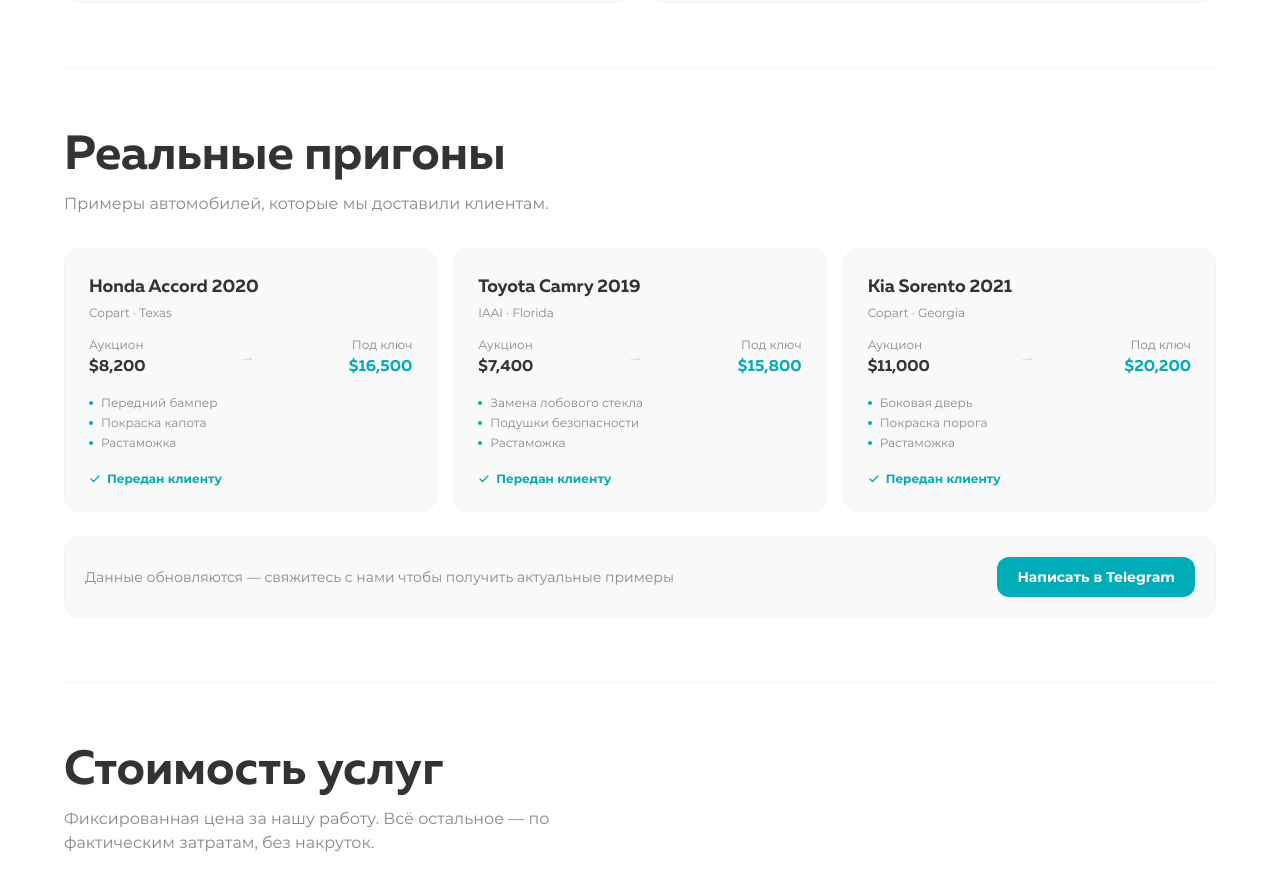
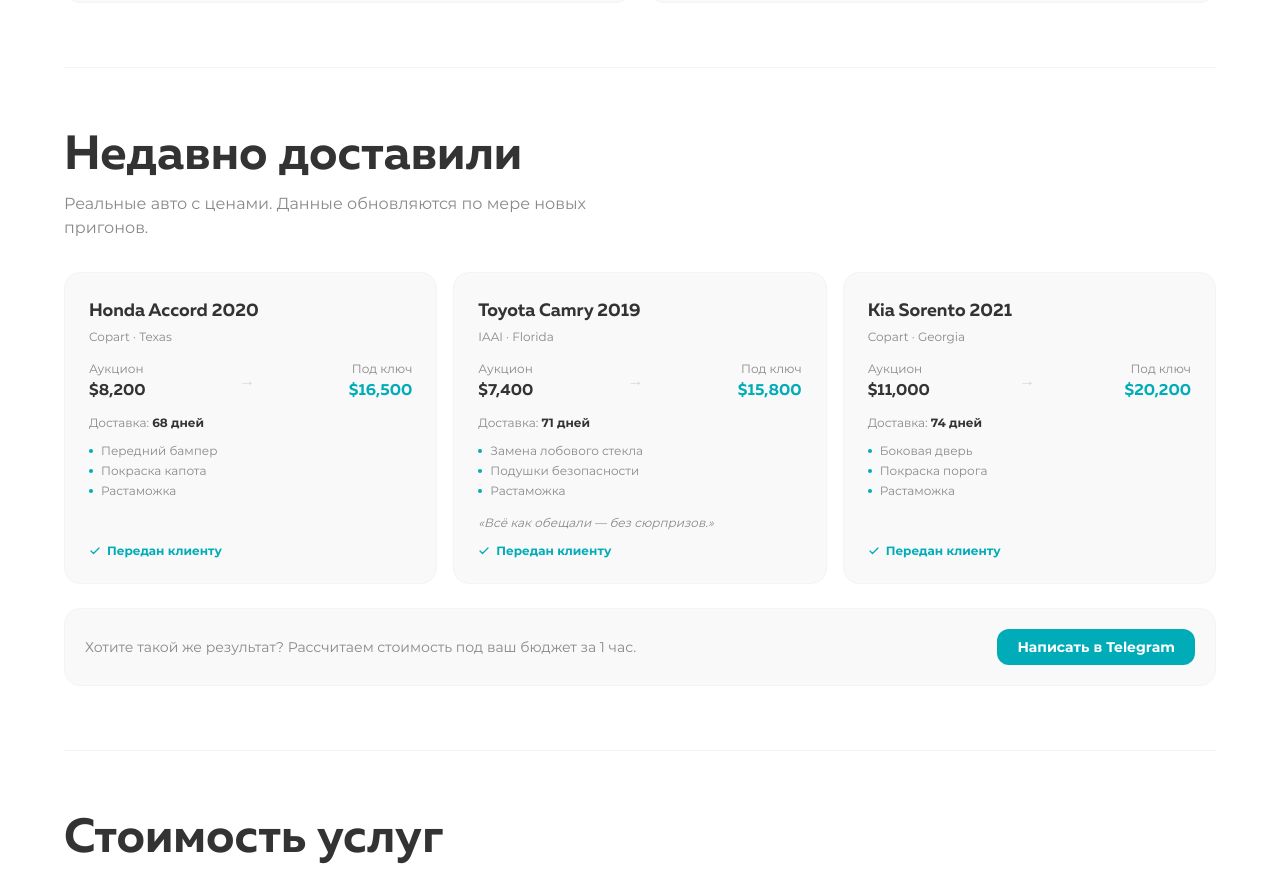
Before and after one commit to idzvilla/pmcars, a Next.js app: page / in a window 1280 px wide. Shown: the part 1900-2777 px from the top of the page. Built offline with nearby package versions, Linux system fonts and the light colour scheme.

Commit message:
feat: update CasesSection with delivery days and optional review quote

```diff
--- a/src/components/sections/CasesSection.tsx
+++ b/src/components/sections/CasesSection.tsx
@@ -1,27 +1,33 @@
 // src/components/sections/CasesSection.tsx
 import { Check } from 'lucide-react'
 
-const PLACEHOLDER_CASES = [
+const CASES = [
   {
     car: 'Honda Accord 2020',
     auction: 'Copart · Texas',
     auctionPrice: '$8,200',
     totalPrice: '$16,500',
+    deliveryDays: 68,
     work: ['Передний бампер', 'Покраска капота', 'Растаможка'],
+    review: null,
   },
   {
     car: 'Toyota Camry 2019',
     auction: 'IAAI · Florida',
     auctionPrice: '$7,400',
     totalPrice: '$15,800',
+    deliveryDays: 71,
     work: ['Замена лобового стекла', 'Подушки безопасности', 'Растаможка'],
+    review: 'Всё как обещали — без сюрпризов.',
   },
   {
     car: 'Kia Sorento 2021',
     auction: 'Copart · Georgia',
     auctionPrice: '$11,000',
     totalPrice: '$20,200',
+    deliveryDays: 74,
     work: ['Боковая дверь', 'Покраска порога', 'Растаможка'],
+    review: null,
   },
 ]
 
@@ -29,20 +35,20 @@
   return (
     <section className="pb-14 md:pb-16 border-b border-gray-100 mb-14 md:mb-16">
       <h2 className="font-muller font-bold text-3xl md:text-4xl lg:text-5xl text-body mb-3">
-        Реальные пригоны
+        Недавно доставили
       </h2>
       <p className="font-montserrat text-base text-muted mb-8 max-w-xl">
-        Примеры автомобилей, которые мы доставили клиентам.
+        Реальные авто с ценами. Данные обновляются по мере новых пригонов.
       </p>
       <div className="grid grid-cols-1 md:grid-cols-3 gap-4 mb-6">
-        {PLACEHOLDER_CASES.map((c) => (
+        {CASES.map((c) => (
           <div
             key={c.car}
             className="bg-light-bg rounded-2xl p-6 border border-gray-100 flex flex-col"
           >
             <h3 className="font-muller font-bold text-lg text-body mb-1">{c.car}</h3>
             <p className="font-montserrat text-xs text-muted mb-4">{c.auction}</p>
-            <div className="flex items-center justify-between mb-4">
+            <div className="flex items-center justify-between mb-3">
               <div>
                 <p className="font-montserrat text-xs text-muted mb-0.5">Аукцион</p>
                 <p className="font-muller font-bold text-base text-body">{c.auctionPrice}</p>
@@ -53,7 +59,10 @@
                 <p className="font-muller font-bold text-base text-primary">{c.totalPrice}</p>
               </div>
             </div>
-            <ul className="flex flex-col gap-1 mb-5 flex-1">
+            <p className="font-montserrat text-xs text-muted mb-3">
+              Доставка: <span className="text-body font-semibold">{c.deliveryDays} дней</span>
+            </p>
+            <ul className="flex flex-col gap-1 mb-4 flex-1">
               {c.work.map((w) => (
                 <li key={w} className="flex items-start gap-2 font-montserrat text-xs text-muted">
                   <span className="mt-1.5 w-1 h-1 rounded-full bg-primary flex-shrink-0" />
@@ -61,6 +70,9 @@
                 </li>
               ))}
             </ul>
+            {c.review && (
+              <p className="font-montserrat text-xs text-muted italic mb-3">«{c.review}»</p>
+            )}
             <span className="inline-flex items-center gap-1.5 text-xs font-montserrat font-semibold text-primary">
               <Check size={12} strokeWidth={2.5} />
               Передан клиенту
@@ -70,13 +82,13 @@
       </div>
       <div className="bg-light-bg rounded-2xl p-5 border border-gray-100 flex flex-col sm:flex-row sm:items-center justify-between gap-4">
         <p className="font-montserrat text-sm text-muted">
-          Данные обновляются — свяжитесь с нами чтобы получить актуальные примеры
+          Хотите такой же результат? Рассчитаем стоимость под ваш бюджет за 1 час.
         </p>
         <a
-          href="https://t.me/pmcars"
+          href="https://t.me/plusminus_cars"
           target="_blank"
           rel="noopener noreferrer"
-          className="inline-flex items-center px-5 py-2.5 rounded-xl bg-primary text-white font-montserrat font-bold text-sm hover:bg-primary/90 transition-colors flex-shrink-0"
+          className="inline-flex items-center px-5 py-2 rounded-xl bg-primary text-white font-montserrat font-bold text-sm hover:bg-primary-dark transition-colors flex-shrink-0"
         >
           Написать в Telegram
         </a>
```
